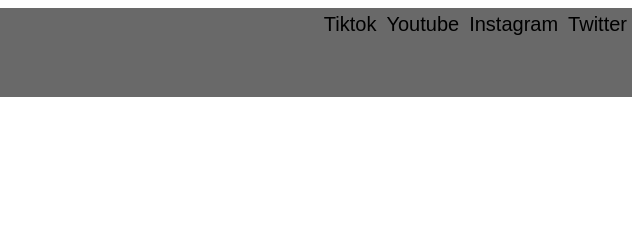
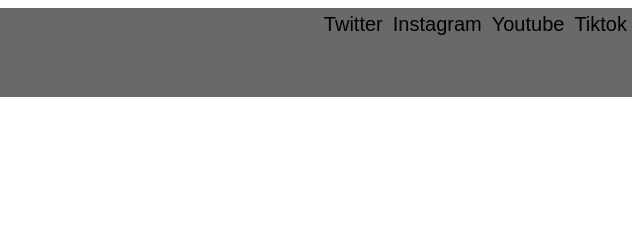
Before and after one commit to Masaki-Nishimoto/kashiisai_sample_02, a plain HTML site: page index.html in a window 1280 px wide. Shown: the top 238 px of the page, 640-1280 px from the left. Drawn offline with Linux system fonts and the light colour scheme.

Commit message:
Add files via upload

```diff
--- a/style.css
+++ b/style.css
@@ -29,7 +29,7 @@ body  {font-family: 'メイリオ','Hiragino Kaku Gothic Pro',sans-serif}
                      display: block;
                      clear: both}
 
-.sns-menu li  {float: right;
+.sns-menu li  {float: left;
                width: auto}
 
 /* BOXA */
```
